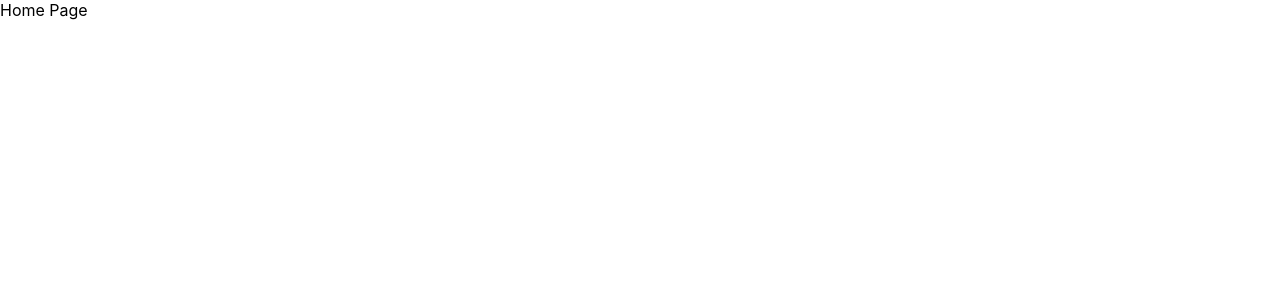
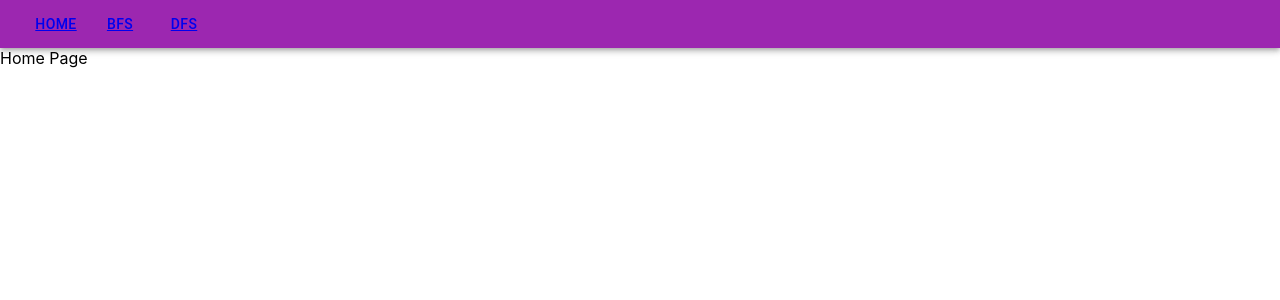
Before and after one commit to lwy123177/lwy123177.github.io, a React (Create React App) app: page / in a window 1280 px wide. Shown: the top 300 px of the page. Built offline with nearby package versions, Linux system fonts and the light colour scheme.

Commit message:
Install MUI & Update <Navbar/>

```diff
--- a/package.json
+++ b/package.json
@@ -3,6 +3,9 @@
   "version": "0.1.0",
   "private": true,
   "dependencies": {
+    "@emotion/react": "^11.10.5",
+    "@emotion/styled": "^11.10.5",
+    "@mui/material": "^5.10.13",
     "@testing-library/jest-dom": "^5.16.5",
     "@testing-library/react": "^13.4.0",
     "@testing-library/user-event": "^13.5.0",
--- a/src/App.tsx
+++ b/src/App.tsx
@@ -2,14 +2,18 @@ import { Route, Routes } from "react-router-dom";
 import Home from "./components/Home";
 import Bfs from "./components/Bfs";
 import Dfs from "./components/Dfs";
+import Navbar from "./components/Navbar";
 
 const App = () => {
   return (
-    <Routes>
-      <Route path="/" element={<Home />} />
-      <Route path="/bfs" element={<Bfs />} />
-      <Route path="/dfs" element={<Dfs />} />
-    </Routes>
+    <>
+      <Navbar />
+      <Routes>
+        <Route path="/" element={<Home />} />
+        <Route path="/bfs" element={<Bfs />} />
+        <Route path="/dfs" element={<Dfs />} />
+      </Routes>
+    </>
   );
 };
 
--- /dev/null
+++ b/src/components/Navbar.tsx
@@ -0,0 +1,21 @@
+import { AppBar, Toolbar, Button } from "@mui/material";
+import { Link } from "react-router-dom";
+
+const Navbar = () => {
+  return (
+    <AppBar position="static" color="secondary">
+      <Toolbar variant="dense">
+        <Button color="primary">
+          <Link to="/">Home</Link>
+        </Button>
+        <Button color="primary">
+          <Link to="/bfs">BFS</Link>
+        </Button>
+        <Button color="primary">
+          <Link to="/dfs">DFS</Link>
+        </Button>
+      </Toolbar>
+    </AppBar>
+  );
+};
+export default Navbar;
```
